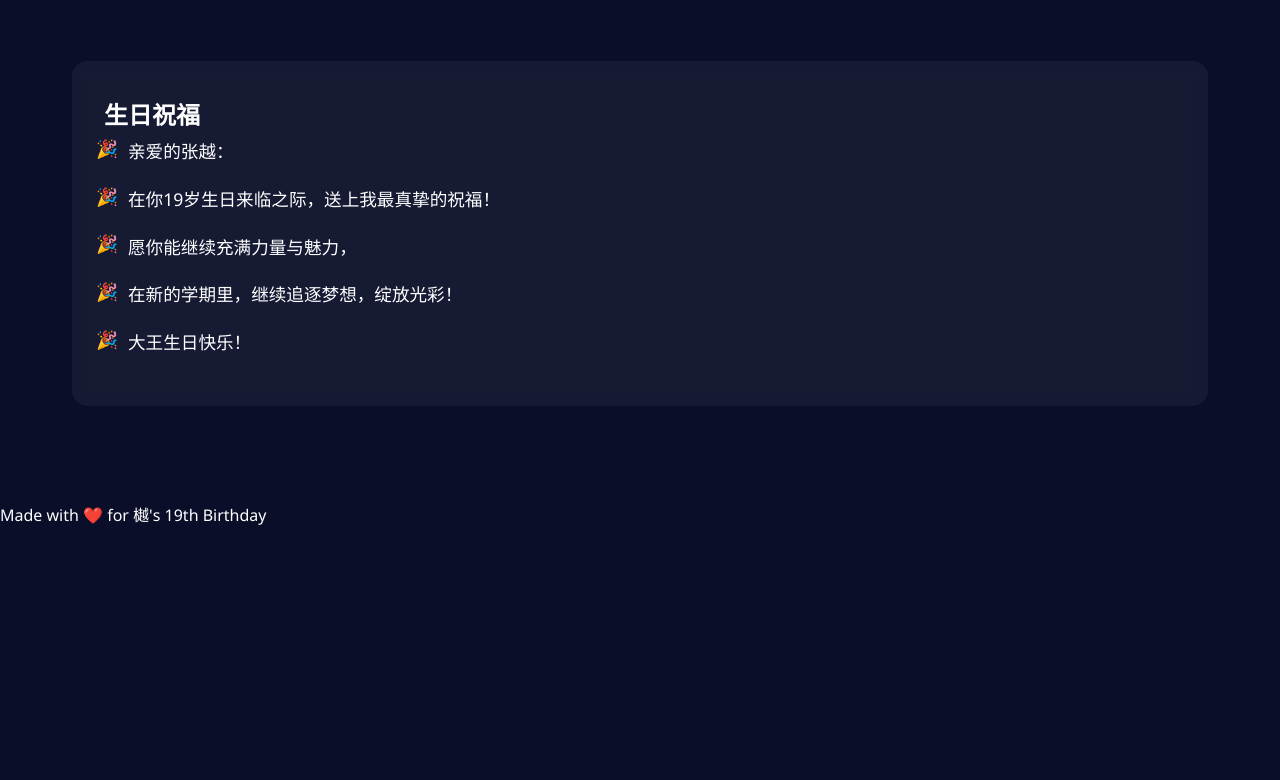
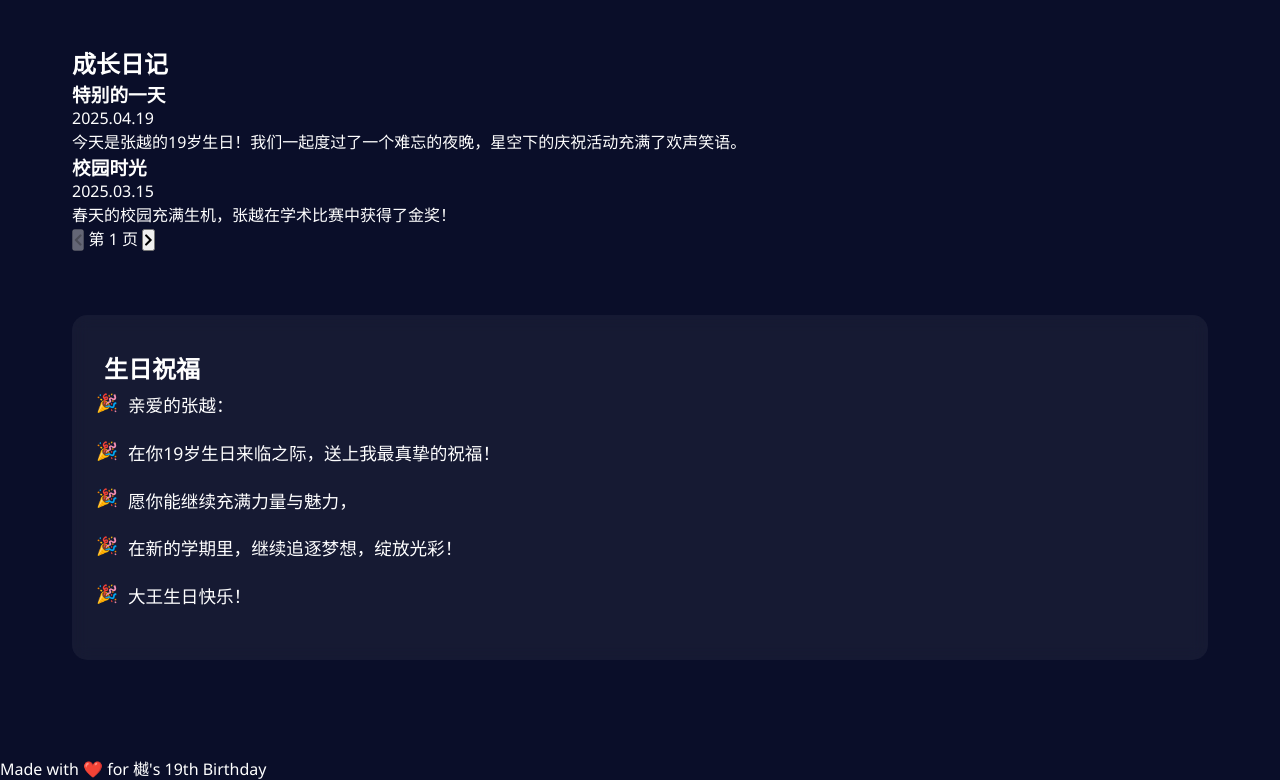
Before and after one commit to Wzdhehe/YUE, a plain HTML site: page index.html in a window 1280 px wide. Shown: the part 1090-1870 px from the top of the page. Before the commit the page ends 1616 px from the top, so only its background shows below. Drawn offline with Linux system fonts and the light colour scheme.

Commit message:
Update index.html

```diff
--- a/index.html
+++ b/index.html
@@ -106,7 +106,42 @@
                 </div>
             </div>
         </section>
+        <!-- 在原有HTML的祝福语模块前插入日记模块 -->
+<section class="diary-section">
+    <h2>成长日记</h2>
+    <div class="diary-entries" id="diaryEntries">
+        <!-- 日记模板（可复制修改） -->
+        <div class="diary-entry">
+            <h3 class="diary-title">特别的一天</h3>
+            <div class="diary-date">2025.04.19</div>
+            <div class="diary-content">
+                <p>今天是张越的19岁生日！我们一起度过了一个难忘的夜晚，星空下的庆祝活动充满了欢声笑语。</p>
+            </div>
+        </div>
 
+        <!-- 用户可在此粘贴更多日记（复制上方div修改内容） -->
+        <div class="diary-entry">
+            <h3 class="diary-title">校园时光</h3>
+            <div class="diary-date">2025.03.15</div>
+            <div class="diary-content">
+                <p>春天的校园充满生机，张越在学术比赛中获得了金奖！</p>
+            </div>
+        </div>
+    </div>
+
+    <!-- 分页控件 -->
+    <div class="pagination-controls">
+        <button id="prevPage" class="pagination-btn" disabled>
+            <i class="fas fa-chevron-left"></i>
+        </button>
+        <span class="page-indicator">
+            第 <span id="currentPage">1</span> 页
+        </span>
+        <button id="nextPage" class="pagination-btn">
+            <i class="fas fa-chevron-right"></i>
+        </button>
+    </div>
+</section>
         <!-- 祝福语模块 -->
         <section class="message-section">
             <h2>生日祝福</h2>
```
